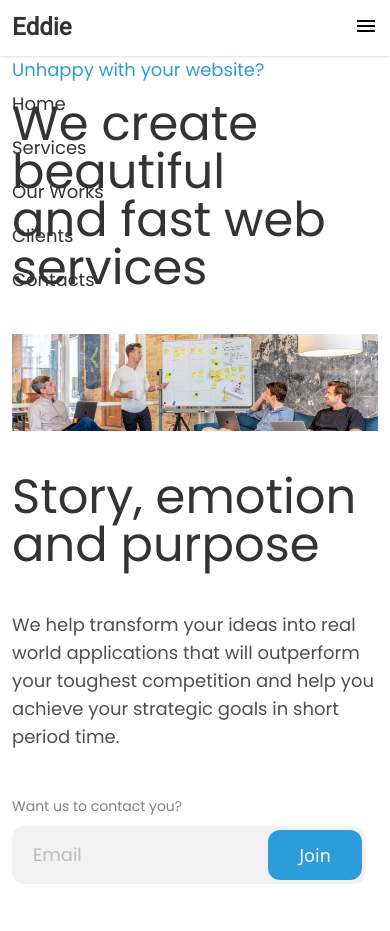
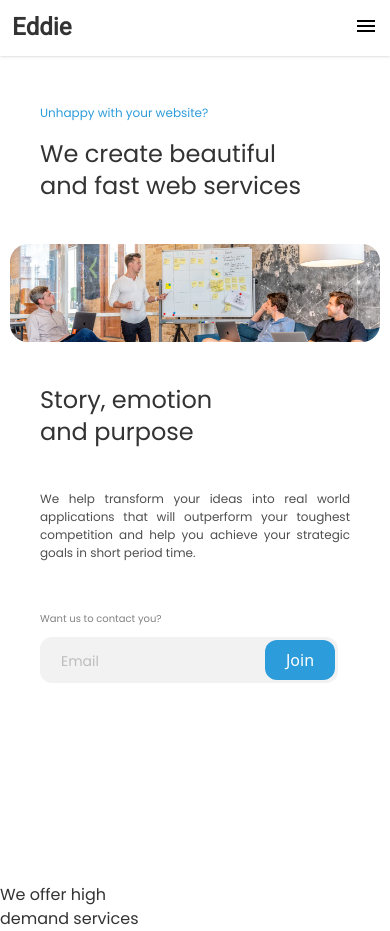
Before and after one commit to kabirtawhid/eddie-homepage, a React (Vite) app: page / in a window 390 px wide. Before the commit the page ends 908 px from the top, so only its background shows below. Built offline with nearby package versions, Linux system fonts and the light colour scheme.

Commit message:
Completed hero section for mobile

```diff
--- a/public/data.json
+++ b/public/data.json
@@ -3,5 +3,22 @@
   "navLinks": ["Home", "Services", "Our Works", "Clients", "Contacts"],
   "photos": {
     "hero": "/src/assets/heroImage.jpg"
-  }
+  },
+  "Services": [
+    {
+      "icon": "",
+      "heading": "UI/UX Design",
+      "description": "Lorem ipsum dolor sit amet, consectetur adipiscing elit. Duis a metus ac nulla consequat aliquet id quis turpis."
+    },
+    {
+      "icon": "",
+      "heading": "Front End",
+      "description": "Lorem ipsum dolor sit amet, consectetur adipiscing elit. Duis a metus ac nulla consequat aliquet id quis turpis."
+    },
+    {
+      "icon": "",
+      "heading": "Back End",
+      "description": "Lorem ipsum dolor sit amet, consectetur adipiscing elit. Duis a metus ac nulla consequat aliquet id quis turpis."
+    }
+  ]
 }
--- a/src/App.tsx
+++ b/src/App.tsx
@@ -1,6 +1,7 @@
 import { useEffect, useState } from "react";
 import Navbar from "./Navbar";
 import Hero from "./Hero";
+import Services from "./Services";
 
 function App() {
   const [data, setData] = useState(null);
@@ -21,6 +22,7 @@ function App() {
     <>
       <Navbar navLinks={data?.navLinks} logo={data?.logo} />
       <Hero photo={data?.photos?.hero} />
+      <Services />
     </>
   );
 }
--- a/src/Hero.tsx
+++ b/src/Hero.tsx
@@ -1,8 +1,10 @@
 function Hero({ photo }) {
   return (
-    <section className="hero 2xl:mt-24">
+    <section className="hero mt-12  2xl:mt-24">
       <Heading />
-      <img className="mt-[42px]" src={photo} alt="" />
+      <div className="m-d-1 m-m-1 mt-[42px]">
+        <img className="w-full rounded-[18px]" src={photo} alt="" />
+      </div>
       <Description />
     </section>
   );
@@ -10,11 +12,11 @@ function Hero({ photo }) {
 
 const Heading = () => {
   return (
-    <div className="heading 2xl:ms-[277px]">
-      <h4 className="text-blue-1 text-lg font-medium font-poppins">
+    <div className="heading m-m-2 m-d-3">
+      <h4 className="text-blue-1 text-[12px] 2xl:text-lg font-medium font-poppins">
         Unhappy with your website?
       </h4>
-      <h1 className="mt-4 text-5xl text-gray-1 font-poppins font-medium">
+      <h1 className="heading-1 mt-4">
         We create beautiful <br />
         and fast web services
       </h1>
@@ -24,11 +26,11 @@ const Heading = () => {
 
 const Description = () => {
   return (
-    <div className="description-container mt-[42px] 2xl:ms-[277px] w-[366px]">
-      <h1 className="text-5xl text-gray-1 font-poppins font-medium">
-        Story, emotion and purpose
+    <div className="description-container mt-[42px] m-m-2 m-d-3 max-w-[366px]">
+      <h1 className="heading-1">
+        Story, emotion <br /> and purpose
       </h1>
-      <p className="text-gray-2 text-lg font-poppins mt-[42px]">
+      <p className="text-gray-2 text-[12px] md:text-lg font-poppins mt-[42px] text-justify">
         We help transform your ideas into real world applications that will
         outperform your toughest competition and help you achieve your strategic
         goals in short period time.
@@ -36,19 +38,19 @@ const Description = () => {
 
       <form action="" className="mt-[42px]">
         <label
-          className="text-gray-3 text-sm font-medium font-poppins"
+          className="text-gray-3 text-[10px] md:text-sm font-medium font-poppins"
           htmlFor="email"
         >
           Want us to contact you?
         </label>
         <div className="mt-[9px] relative me-3 mb-6">
           <input
-            className="h-[58px] rounded-xl w-full border-none bg-gray-6 placeholder:text-lg placeholder:text-gray-4 placeholder:font-medium placeholder:font-poppins ps-[21px]"
+            className="h-[46px] md:h-[58px] rounded-xl w-full border-none bg-gray-6 placeholder:text-sm md:placeholder:text-lg placeholder:text-gray-4 placeholder:font-medium placeholder:font-poppins ps-[21px]"
             placeholder="Email"
             type="email"
             id="email"
           />
-          <button className="bg-blue-1 text-white text-lg h-[50px] w-[94px] rounded-xl absolute right-1 bottom-1">
+          <button className="bg-blue-1 text-white placeholder:text-sm md:text-lg h-[40px] md:h-[50px] w-[70px] md:w-[94px] rounded-xl absolute right-[3px] md:right-1 bottom-[3px] md:bottom-1">
             Join
           </button>
         </div>
--- a/src/Navbar.tsx
+++ b/src/Navbar.tsx
@@ -2,25 +2,27 @@ import { Close, Menu } from "@mui/icons-material";
 import { useState } from "react";
 
 function Navbar({ navLinks, logo }) {
-  const [isClose, setIsOpen] = useState(true);
+  const [isOpen, setIsOpen] = useState(false);
 
   const handleMenu = () => {
-    setIsOpen(!isClose);
+    setIsOpen(!isOpen);
   };
   return (
-    <nav className="flex justify-between items-center max-md:py-3  2xl:mt-10 max-md:shadow max-md:px-3 max-md:mx-[-12px] bg-white ">
+    <nav className="m-d-1 flex justify-between items-center max-md:py-3  2xl:mt-10 max-md:shadow max-md:px-3  bg-white  ">
       <div className="flex justify-between max-md: w-full">
         <h2 className="font-heebo text-2xl  2xl:text-4xl font-extrabold text-gray-1">
           {logo}
         </h2>
-        <div className="md:hidden" onClick={handleMenu}>
-          {isClose ? <Menu /> : <Close />}
+        <div className="md:hidden " onClick={handleMenu}>
+          {isOpen ? <Close /> : <Menu />}
         </div>
       </div>
       <ul
-        className={`flex  max-md:flex-col gap-4 2xl:gap-10 max-md:absolute top-[-400px] ${
-          isClose ? "top-[90px]" : ""
-        } transition-all duration-500 max-md:z-[-1]`}
+        className={`flex  max-md:flex-col gap-4 2xl:gap-10 max-md:absolute left-0 top-[-400px] ${
+          isOpen
+            ? "top-[62px] max-md:pt-6 max-md:ps-5 max-md:pb-5 max-md:w-full "
+            : ""
+        } bg-white`}
       >
         {navLinks?.map((x: string) => (
           <Navlink navLink={x} key={x} />
--- /dev/null
+++ b/src/Services.tsx
@@ -0,0 +1,12 @@
+function Services() {
+  return (
+    <div className="services m-d-2 mt-[200px]">
+      <h3 className="heading-2">
+        We offer high <br /> demand services
+      </h3>
+      <div></div>
+    </div>
+  );
+}
+
+export default Services;
--- a/src/index.css
+++ b/src/index.css
@@ -3,6 +3,34 @@
 @tailwind components;
 @tailwind utilities;
 
-body {
-  @apply px-3 2xl:px-14;
+@layer components {
+  /* Margin for Mobile Layout */
+  .m-m-1 {
+    @apply mx-[10px];
+  }
+
+  .m-m-2 {
+    @apply mx-[40px];
+  }
+
+  /* Margin for Desktop */
+  .m-d-1 {
+    @apply 2xl:mx-14;
+  }
+
+  .m-d-2 {
+    @apply 2xl:mx-[165px];
+  }
+
+  .m-d-3 {
+    @apply 2xl:ms-[277px];
+  }
+
+  .heading-1 {
+    @apply text-2xl 2xl:text-5xl text-gray-1 font-poppins font-medium;
+  }
+
+  .heading-2 {
+    @apply 2xl:text-4xl text-gray-1 font-poppins font-medium;
+  }
 }
```
